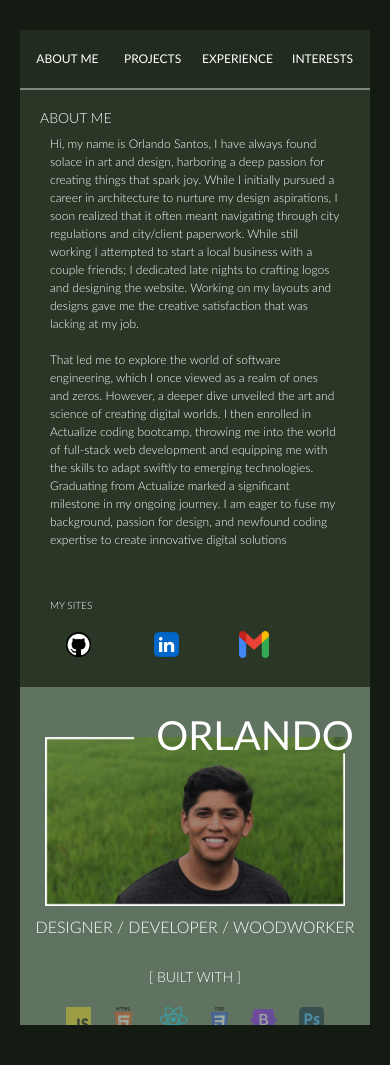
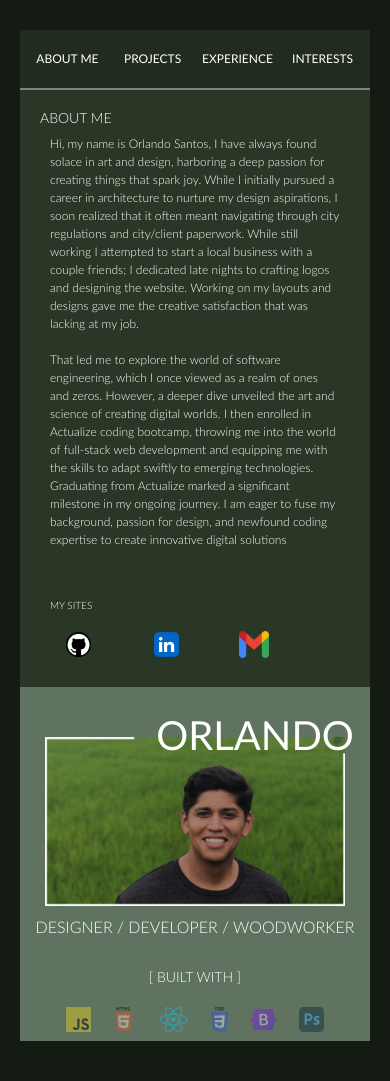
Before and after one commit to Osantos17/Personal-Website, a React (Vite) app: page / in a window 390 px wide. Built offline with nearby package versions, Linux system fonts and the light colour scheme.

Commit message:
change about me vh mobile height

```diff
--- a/src/paths/AboutMe.css
+++ b/src/paths/AboutMe.css
@@ -66,7 +66,7 @@ h6 {
 @media (max-width: 768px) {
 
   .aboutMeBackground {
-    height: 40vh;
+    height: 42vh;
     overflow-y: hidden;
   }
 
```
